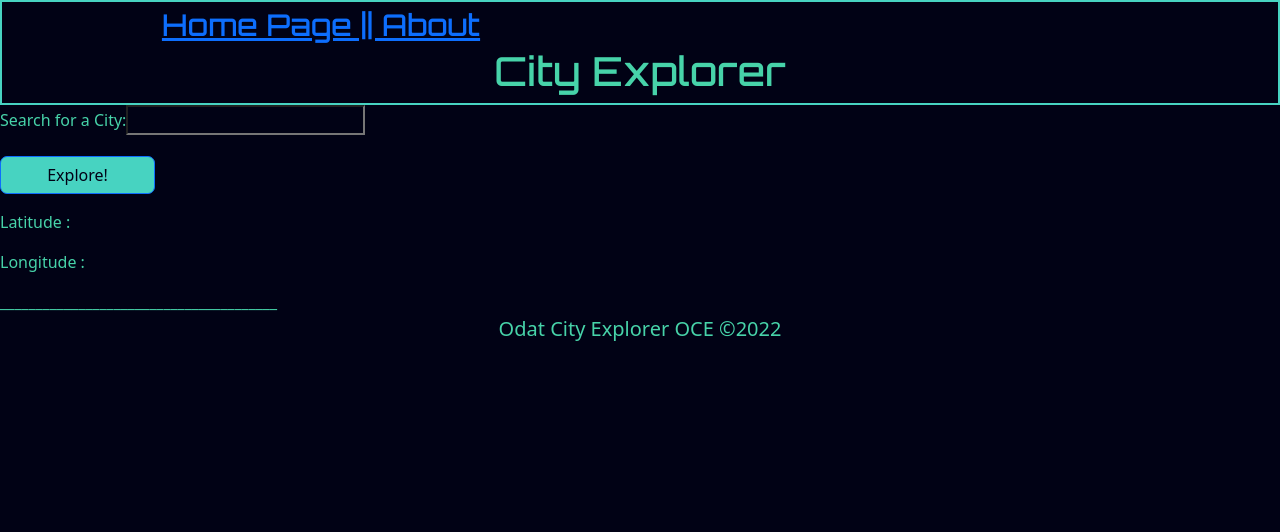
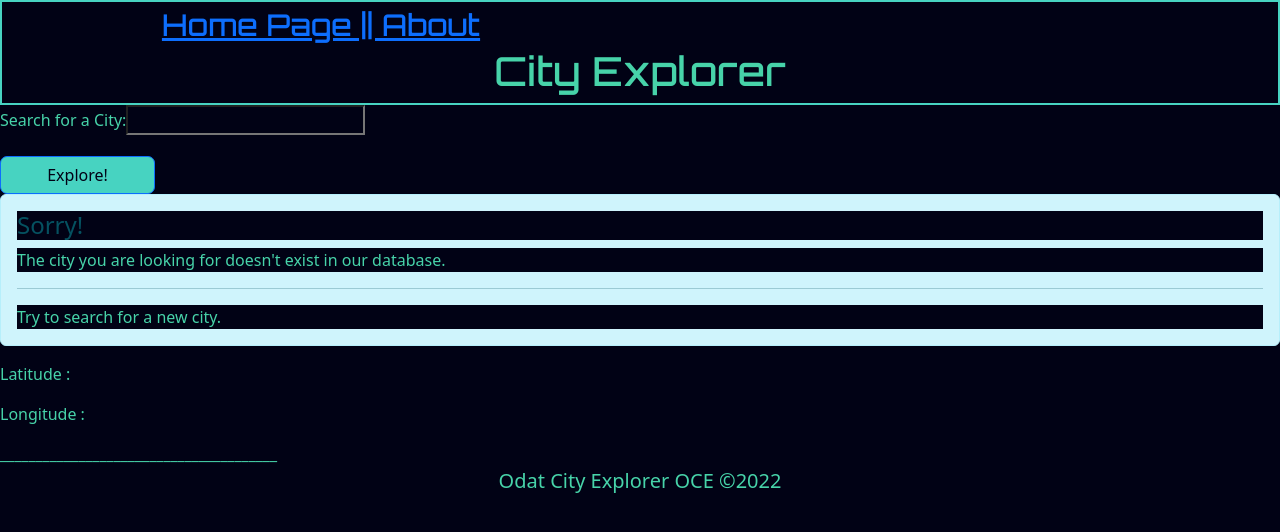
Before and after one commit to YAOdat/city-explorer, a React (Create React App) app: page / in a window 1280 px wide. Shown: the top 532 px of the page. Built offline with nearby package versions, Linux system fonts and the light colour scheme; a web font is replaced by a local one.

Commit message:
fixed all the errors

```diff
--- a/src/components/Error.js
+++ b/src/components/Error.js
@@ -5,10 +5,10 @@ export default class Error extends React.Component {
 
     render() {
         return (
-            <Alert variant="success">
-                <Alert.Heading>Sorry</Alert.Heading>
+            <Alert variant="info">
+                <Alert.Heading>Sorry!</Alert.Heading>
                 <p>
-                The city you are looking for doesn't exist in our database
+                The city you are looking for doesn't exist in our database.
                 </p>
                 <hr />
                 <p className="mb-0">
--- a/src/components/Form.js
+++ b/src/components/Form.js
@@ -21,6 +21,7 @@ export default class Search extends React.Component {
       displayError: false,
       weather: [],
       movies:[],
+      error:undefined,
     }
   };
 
@@ -37,15 +38,20 @@ export default class Search extends React.Component {
     console.log(e)
     console.log(this.state.cityName)
 
+    this.setState ({
+      error: undefined
+    })
+
 
       const city = axios.get(`https://eu1.locationiq.com/v1/search.php?key=pk.bd985e4e701a5b53341ec9e721b6098a&q=${this.state.cityName}&format=json`).then(response => {
-        console.log(response.data[0], 'line33')
+        console.log(response===undefined)
         console.log(AxiosError.code)
         this.setState({
           cityInformation: response.data[0],
           display_name: response.data[0].display_name,
           lat: response.data[0].lat,
           lon: response.data[0].lon,
+          error: 'no error'
         });
 
 
@@ -62,11 +68,6 @@ export default class Search extends React.Component {
 
 
       });
-
-
-
-
-
 
 
 
@@ -117,7 +118,7 @@ export default class Search extends React.Component {
           <Button id='main-btn' variant="primary" type="submit"> Explore! </Button>
 
         </Form>
-        {this.state.displayError &&
+        {this.state.error===undefined &&
           <Error/>
         }
 
--- a/src/components/SingleMovie.js
+++ b/src/components/SingleMovie.js
@@ -3,6 +3,7 @@ import React from "react"
 export default class SingleMovie extends React.Component {
 
     render() {
+
         if (this.props.movieDetails.image_url !== 'https://image.tmdb.org/t/p/w500null') {
             return (
                 <div>
```
Also changed, not shown: 1 other file (tests, documents, lock files or other folders).
